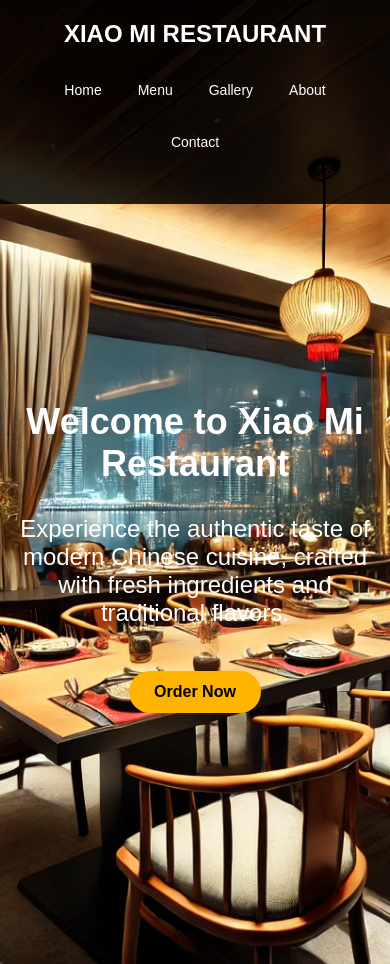
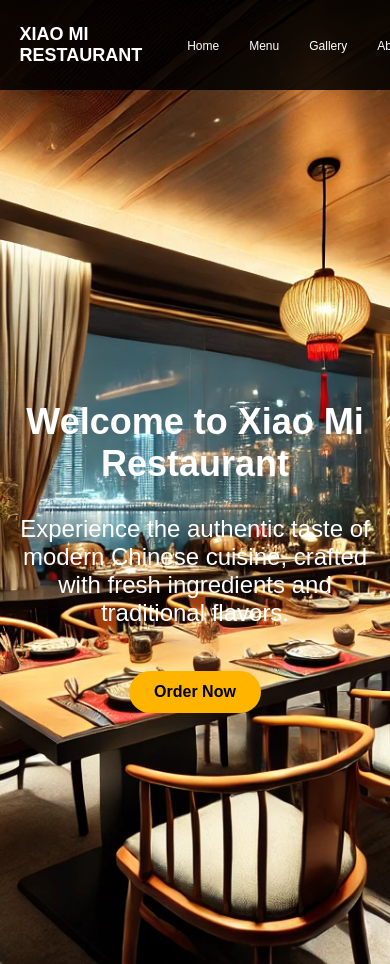
Before and after one commit to Gangkui777/restaurant-website, a plain HTML site: page index.html in a window 390 px wide. Shown: the top 964 px of the page. Drawn offline with Linux system fonts and the light colour scheme.

Commit message:
Add files via upload

```diff
--- a/styles.css
+++ b/styles.css
@@ -218,22 +218,24 @@ footer {
 
 @media (max-width: 768px) {
     .navbar {
-        flex-direction: column;
+        flex-direction: row;
+        justify-content: space-between;
         align-items: center;
     }
 
     .nav-links {
-        flex-wrap: wrap;
-        justify-content: center;
-        text-align: center;
-        padding: 10px 0;
+        flex-wrap: nowrap;
+        justify-content: space-around;
         width: 100%;
     }
 
     .nav-links a {
-        font-size: 14px;
-        padding: 8px;
-        display: inline-block;
+        font-size: 12px;
+        padding: 5px;
+    }
+
+    .logo {
+        font-size: 18px;
     }
 
     .hero {
```
